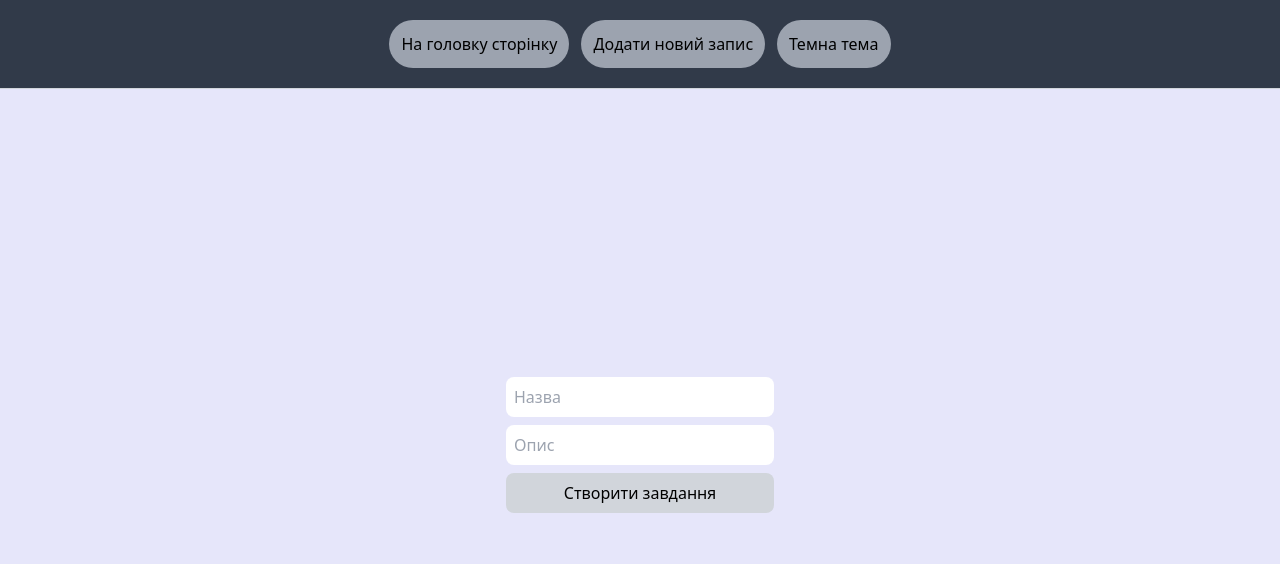
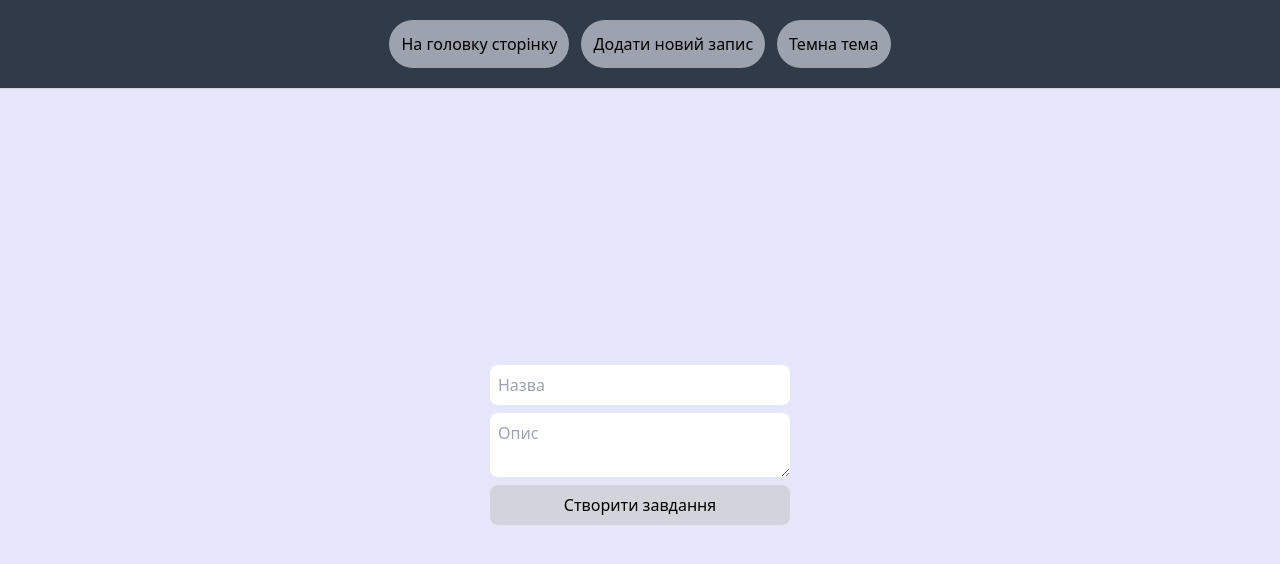
Before and after one commit to EXDIN/ToDo-App, a React (Vite) app: page /add-todo in a window 1280 px wide. Shown: the top 564 px of the page. Built offline with nearby package versions, Linux system fonts and the light colour scheme.

Commit message:
changed todoadd forms styles

```diff
--- a/src/pages/ToDoAdd/ToDoAdd.tsx
+++ b/src/pages/ToDoAdd/ToDoAdd.tsx
@@ -32,14 +32,14 @@ function ToDoAdd() {
   }
 
   return (
-    <form onSubmit={e => handleForm(e)} className="flex flex-col min-w-[300px] max-w-[500px] p-4 justify-center self-center gap-y-2 flex-auto">
-      <input className="bg-white dark:bg-gray-300 p-2 rounded-lg"
+    <form onSubmit={e => handleForm(e)} className="flex flex-col w-screen p-4 justify-center self-center gap-y-2 flex-auto">
+      <input className="bg-white dark:bg-gray-300 p-2 rounded-lg w-1/5 self-center min-w-[300px]"
         required placeholder="Назва" onChange={e => setTodo({...todo, title: e.target.value})}>
       </input>
-      <input className="bg-white dark:bg-gray-300 p-2 rounded-lg"
+      <textarea className="bg-white dark:bg-gray-300 p-2 rounded-lg w-1/5 self-center min-w-[300px]"
         placeholder="Опис" onChange={e => setTodo({...todo, description: e.target.value})}>
-      </input>
-      <button type="submit" className="rounded-lg bg-gray-300 dark:bg-beige p-2">Створити завдання</button>
+      </textarea>
+      <button type="submit" className="rounded-lg bg-gray-300 dark:bg-beige p-2 w-1/5 self-center min-w-[300px]">Створити завдання</button>
     </form>
   )
 }
```
